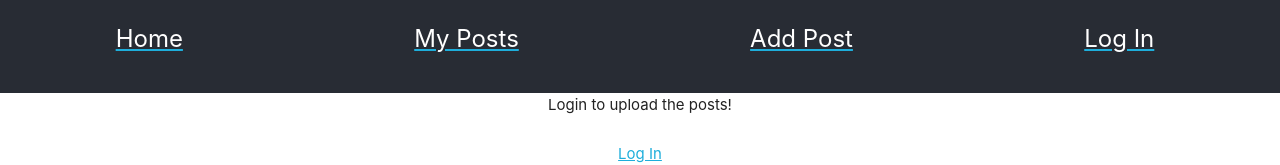
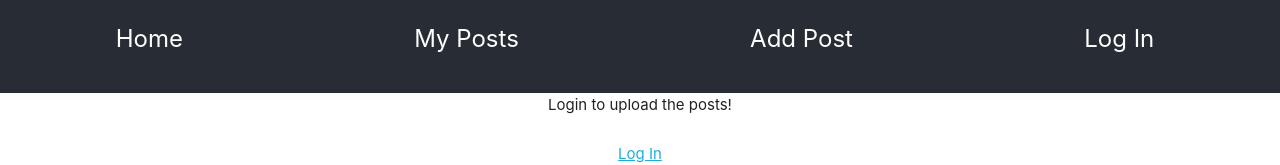
Before and after one commit to tzetan/MQCOMP3120-2021-Group-Project-group-o, a React (Create React App) app: page /add_post in a window 1280 px wide. Shown: the top 165 px of the page. Built offline with nearby package versions, Linux system fonts and the light colour scheme; no server answers.

Commit message:
Updated css designs

```diff
--- a/package.json
+++ b/package.json
@@ -35,7 +35,7 @@
       "eject": "react-scripts eject",
       "server": "cross-env NODE_ENV=development nodemon server/server.js",
       "production": "cross-env NODE_ENV=production nodemon server/server.js",
-      "deploy": "git push heroku master",
+      "deploy": "git push heroku main",
       "logs": "heroku logs --tail"
     },
   "proxy": "http://localhost:3001",
--- a/public/index.html
+++ b/public/index.html
@@ -2,14 +2,14 @@
 <html lang="en">
   <head>
     <meta charset="utf-8" />
-    <link rel="icon" href="%PUBLIC_URL%/favicon.ico" />
+    <link rel="icon" href="%PUBLIC_URL%/app_icon.jpg" />
     <meta name="viewport" content="width=device-width, initial-scale=1" />
     <meta name="theme-color" content="#000000" />
     <meta
       name="description"
       content="Web site created using create-react-app"
     />
-    <link rel="apple-touch-icon" href="%PUBLIC_URL%/logo192.png" />
+    <link rel="apple-touch-icon" href="%PUBLIC_URL%/app_icon.jpg" />
     <!--
       manifest.json provides metadata used when your web app is installed on a
       user's mobile device or desktop. See https://developers.google.com/web/fundamentals/web-app-manifest/
--- a/src/App.css
+++ b/src/App.css
@@ -40,6 +40,7 @@
   }
 }
 
+
 .myNav {
   display: flex;
   justify-content: space-around;
@@ -59,9 +60,21 @@
   list-style-type: none;
 }
 
-.nav-Links li{
-  color: white;
-  font-size: 24px;
+.nav-Links a{
+    color: white;
+    font-size: 24px;
+    list-style-type: none;
+    text-decoration: none;
+}
+
+.nav-Links li:hover{
+    background-color: #f4d35e;
+    color: black;
+    padding: 3px;
+    border-radius: 12px;
+    box-shadow: 0 6px 15px 0 #fc814a, 0 4px 19px 0 #fc814a;
+    list-style-type: none;
+    text-decoration: none;
 }
 
 .postDetail {
```
Also changed, not shown: public/app_icon.jpg (added), public/manifest.json.
